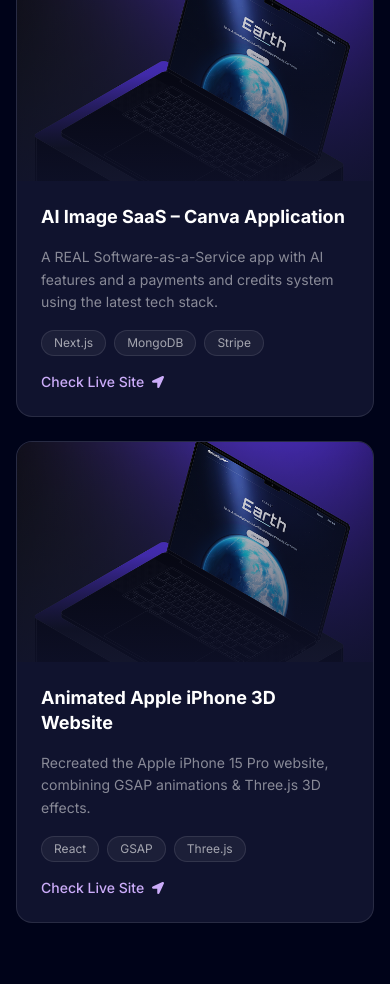
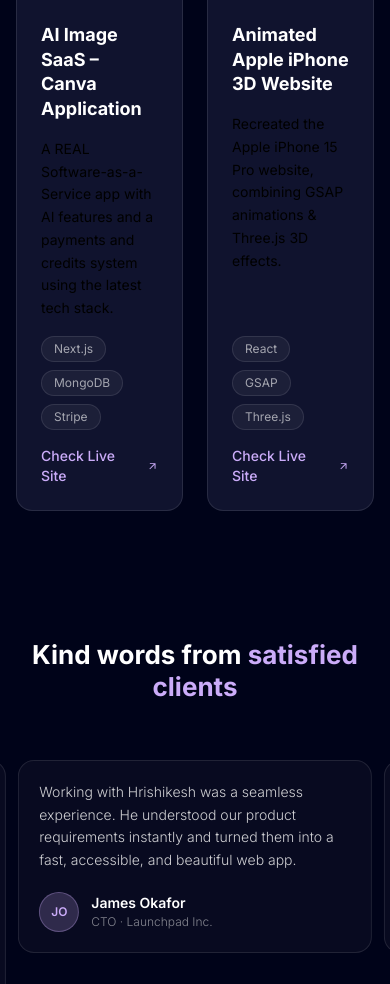
Before and after one commit to HrishikeshDev98/dev-portfolio, a Next.js app: page / in a window 390 px wide. Shown: the part 3340-4324 px from the top of the page. Built offline with nearby package versions, Linux system fonts and the light colour scheme.

Commit message:
feat: restructure page layout and enhance component organization; add testimonials and improve header navigation

```diff
--- a/src/app/(frontend)/(app)/page.tsx
+++ b/src/app/(frontend)/(app)/page.tsx
@@ -7,9 +7,15 @@ const Page = () => {
   return (
     <>
       <Banner />
-      <Work />
-      <RecentProjects />
-      <Testimonials />
+      <div id="about">
+        <Work />
+      </div>
+      <div id="projects">
+        <RecentProjects />
+      </div>
+      <div id="testimonials">
+        <Testimonials />
+      </div>
     </>
   )
 }
--- a/src/components/RecentProjects.tsx
+++ b/src/components/RecentProjects.tsx
@@ -1,7 +1,8 @@
 import React from 'react'
 import Image from 'next/image'
 import Link from 'next/link'
-import { FaLocationArrow } from 'react-icons/fa'
+import { MdArrowOutward } from 'react-icons/md'
+
 import { PROJECTS, type Project } from '@/constants'
 
 const ProjectCard = ({ project }: { project: Project }) => (
@@ -15,7 +16,7 @@ const ProjectCard = ({ project }: { project: Project }) => (
     {/* Content */}
     <div className="flex flex-col flex-1 p-6 gap-4">
       <h3 className="text-white font-bold text-lg leading-snug">{project.title}</h3>
-      <p className="text-white/50 text-sm leading-relaxed flex-1">{project.description}</p>
+      <p className="text-sm leading-relaxed flex-1">{project.description}</p>
 
       {/* Tech badges */}
       <div className="flex flex-wrap gap-2">
@@ -35,7 +36,7 @@ const ProjectCard = ({ project }: { project: Project }) => (
         target="_blank"
         className="flex items-center gap-2 text-secondary text-sm font-medium hover:gap-3 transition-all duration-200 w-fit"
       >
-        Check Live Site <FaLocationArrow size={12} />
+        Check Live Site <MdArrowOutward size={12} />
       </Link>
     </div>
   </div>
@@ -49,7 +50,7 @@ const RecentProjects = () => {
           A small selection of <span className="text-secondary">recent projects</span>
         </h2>
 
-        <div className="grid grid-cols-1 sm:grid-cols-2 gap-6">
+        <div className="grid grid-cols-2 md:grid-cols-3 gap-6">
           {PROJECTS.map((project) => (
             <ProjectCard key={project.title} project={project} />
           ))}
--- a/src/components/Testimonials.tsx
+++ b/src/components/Testimonials.tsx
@@ -2,67 +2,14 @@
 
 import { useRef } from 'react'
 import { Swiper, SwiperSlide } from 'swiper/react'
-import { Autoplay, Pagination } from 'swiper/modules'
+import { Autoplay } from 'swiper/modules'
 import { useGSAP } from '@gsap/react'
 import gsap from 'gsap'
 import { ScrollTrigger } from 'gsap/ScrollTrigger'
 import 'swiper/css'
-import 'swiper/css/pagination'
+import { TESTIMONIALS } from '@/constants'
 
 gsap.registerPlugin(ScrollTrigger)
-
-const TESTIMONIALS = [
-  {
-    name: 'Sarah Mitchell',
-    role: 'Product Manager',
-    company: 'Vercel',
-    quote:
-      'Hrishikesh delivered a pixel-perfect Next.js application ahead of schedule. His attention to performance and clean code structure made our codebase a joy to maintain.',
-    initials: 'SM',
-  },
-  {
-    name: 'James Okafor',
-    role: 'CTO',
-    company: 'Launchpad Inc.',
-    quote:
-      'Working with Hrishikesh was a seamless experience. He understood our product requirements instantly and turned them into a fast, accessible, and beautiful web app.',
-    initials: 'JO',
-  },
-  {
-    name: 'Priya Nair',
-    role: 'Founder',
-    company: 'Sprout Studio',
-    quote:
-      'The attention to detail in both design implementation and API integration was impressive. Our clients constantly compliment the smoothness of the interface.',
-    initials: 'PN',
-  },
-  {
-    name: 'Lucas Fernandez',
-    role: 'Lead Engineer',
-    company: 'Notion',
-    quote:
-      "Exceptional problem-solving skills and clear communication throughout. He didn't just write code — he thought deeply about the user experience at every step.",
-    initials: 'LF',
-  },
-  {
-    name: 'Aiko Tanaka',
-    role: 'Design Lead',
-    company: 'Linear',
-    quote:
-      "Hrishikesh bridged the gap between design and engineering better than anyone I've worked with. Every transition, every interaction felt intentional and polished.",
-    initials: 'AT',
-  },
-]
-
-const Stars = () => (
-  <div className="flex gap-1 mb-5">
-    {Array.from({ length: 5 }).map((_, i) => (
-      <svg key={i} className="w-4 h-4 fill-secondary" viewBox="0 0 20 20">
-        <path d="M9.049 2.927c.3-.921 1.603-.921 1.902 0l1.07 3.292a1 1 0 00.95.69h3.462c.969 0 1.371 1.24.588 1.81l-2.8 2.034a1 1 0 00-.364 1.118l1.07 3.292c.3.921-.755 1.688-1.54 1.118l-2.8-2.034a1 1 0 00-1.175 0l-2.8 2.034c-.784.57-1.838-.197-1.539-1.118l1.07-3.292a1 1 0 00-.364-1.118L2.98 8.72c-.783-.57-.38-1.81.588-1.81h3.461a1 1 0 00.951-.69l1.07-3.292z" />
-      </svg>
-    ))}
-  </div>
-)
 
 const TestimonialCard = ({
   name,
@@ -71,18 +18,15 @@ const TestimonialCard = ({
   quote,
   initials,
 }: (typeof TESTIMONIALS)[number]) => (
-  <div className="h-full flex flex-col justify-between border border-white/10 rounded-3xl p-8 bg-white/[0.02] backdrop-blur-sm">
-    <div>
-      <Stars />
-      <p className="text-light/80 text-[17px] leading-relaxed font-light">&ldquo;{quote}&rdquo;</p>
-    </div>
-    <div className="flex items-center gap-4 mt-8">
-      <div className="w-11 h-11 rounded-full bg-secondary/20 border border-secondary/30 flex items-center justify-center shrink-0">
-        <span className="text-secondary text-sm font-semibold">{initials}</span>
+  <div className="h-full flex flex-col justify-between border border-white/10 rounded-2xl md:rounded-3xl p-5 md:p-8 bg-white/[0.03]">
+    <p className="text-light/80 text-sm md:text-base leading-relaxed font-light">{quote}</p>
+    <div className="flex items-center gap-3 mt-5 md:mt-8">
+      <div className="w-10 h-10 md:w-11 md:h-11 rounded-full bg-secondary/20 border border-secondary/30 flex items-center justify-center shrink-0">
+        <span className="text-secondary text-xs md:text-sm font-semibold">{initials}</span>
       </div>
       <div>
-        <p className="text-light font-semibold text-base leading-tight">{name}</p>
-        <p className="text-light/50 text-sm font-light mt-0.5">
+        <p className="text-light font-semibold text-sm md:text-base leading-tight">{name}</p>
+        <p className="text-light/50 text-xs md:text-sm font-light mt-0.5">
           {role} · {company}
         </p>
       </div>
@@ -95,20 +39,12 @@ const Testimonials = () => {
 
   useGSAP(
     () => {
-      gsap.from('.testimonials-label', {
-        y: 20,
-        opacity: 0,
-        duration: 0.6,
-        ease: 'power3.out',
-        scrollTrigger: { trigger: sectionRef.current, start: 'top 80%' },
-      })
       gsap.from('.testimonials-heading', {
         y: 36,
         opacity: 0,
         duration: 0.8,
         ease: 'power3.out',
         scrollTrigger: { trigger: sectionRef.current, start: 'top 80%' },
-        delay: 0.15,
       })
       gsap.from('.testimonials-carousel', {
         y: 48,
@@ -116,7 +52,7 @@ const Testimonials = () => {
         duration: 0.9,
         ease: 'power3.out',
         scrollTrigger: { trigger: sectionRef.current, start: 'top 75%' },
-        delay: 0.3,
+        delay: 0.2,
       })
     },
     { scope: sectionRef },
@@ -125,39 +61,33 @@ const Testimonials = () => {
   return (
     <section ref={sectionRef} className="section overflow-hidden">
       <div className="container mb-12">
-        <p className="testimonials-label text-secondary text-xs uppercase tracking-widest font-medium text-center mb-3">
-          What clients say
-        </p>
         <h2 className="testimonials-heading text-light text-center sub-heading">
-          Trusted by people who <br className="hidden md:block" /> ship great products
+          Kind words from <span className="text-secondary">satisfied clients</span>
         </h2>
       </div>
 
-      <div className="testimonials-carousel px-4 md:px-10">
+      <div className="testimonials-carousel">
         <Swiper
-          modules={[Autoplay, Pagination]}
+          modules={[Autoplay]}
           slidesPerView={1.1}
-          spaceBetween={16}
+          spaceBetween={12}
           centeredSlides
           loop
           speed={700}
           autoplay={{ delay: 4000, disableOnInteraction: false, pauseOnMouseEnter: true }}
-          pagination={{ clickable: true, el: '.testimonials-pagination' }}
           breakpoints={{
-            640: { slidesPerView: 1.4, spaceBetween: 20 },
-            1024: { slidesPerView: 2.4, spaceBetween: 24 },
-            1280: { slidesPerView: 3, spaceBetween: 24 },
+            480: { slidesPerView: 1.2, spaceBetween: 16 },
+            768: { slidesPerView: 1.6, spaceBetween: 20 },
+            1024: { slidesPerView: 2.2, spaceBetween: 24 },
+            1280: { slidesPerView: 2.8, spaceBetween: 24 },
           }}
-          className="!pb-14"
         >
           {TESTIMONIALS.map((t) => (
-            <SwiperSlide key={t.name} className="h-auto self-stretch">
+            <SwiperSlide key={t.name} className="h-auto self-stretch py-2">
               <TestimonialCard {...t} />
             </SwiperSlide>
           ))}
         </Swiper>
-
-        <div className="testimonials-pagination flex justify-center gap-2 mt-2" />
       </div>
     </section>
   )
--- a/src/components/common/header/nav-link.tsx
+++ b/src/components/common/header/nav-link.tsx
@@ -4,16 +4,19 @@ import Link from 'next/link'
 
 export const NavLink = ({
   href,
+  isActive,
   children,
 }: {
   href: string
+  isActive?: boolean
   children: React.ReactNode
-  submenu?: { href: string }[]
 }) => {
   return (
     <Link
       href={href}
-      className={' text-base font-extralight transition-colors text-white font-semibold'}
+      className={`text-base transition-colors duration-200 font-semibold ${
+        isActive ? 'text-secondary' : 'text-white/70 hover:text-white'
+      }`}
     >
       {children}
     </Link>
--- a/src/constants/index.ts
+++ b/src/constants/index.ts
@@ -27,6 +27,51 @@ export const TECH_STACK_COL_TWO = [
   'ReactJS',
   'TypeScript',
   'Next.js',
+]
+
+// ─── Testimonials ─────────────────────────────────────────────────────────────
+
+export const TESTIMONIALS = [
+  {
+    name: 'Sarah Mitchell',
+    role: 'Product Manager',
+    company: 'Vercel',
+    quote:
+      "Collaborating with Hrishikesh was an absolute pleasure. His professionalism, promptness, and dedication to delivering exceptional results were evident throughout our project. His enthusiasm for every facet of development truly stands out. If you're seeking to elevate your website and elevate your brand, he is the ideal partner.",
+    initials: 'SM',
+  },
+  {
+    name: 'James Okafor',
+    role: 'CTO',
+    company: 'Launchpad Inc.',
+    quote:
+      'Working with Hrishikesh was a seamless experience. He understood our product requirements instantly and turned them into a fast, accessible, and beautiful web app.',
+    initials: 'JO',
+  },
+  {
+    name: 'Priya Nair',
+    role: 'Founder',
+    company: 'Sprout Studio',
+    quote:
+      'The attention to detail in both design implementation and API integration was impressive. Our clients constantly compliment the smoothness of the interface.',
+    initials: 'PN',
+  },
+  {
+    name: 'Lucas Fernandez',
+    role: 'Lead Engineer',
+    company: 'Notion',
+    quote:
+      "Exceptional problem-solving skills and clear communication throughout. He didn't just write code — he thought deeply about the user experience at every step.",
+    initials: 'LF',
+  },
+  {
+    name: 'Aiko Tanaka',
+    role: 'Design Lead',
+    company: 'Linear',
+    quote:
+      "Hrishikesh bridged the gap between design and engineering better than anyone I've worked with. Every transition, every interaction felt intentional and polished.",
+    initials: 'AT',
+  },
 ]
 
 // ─── Recent Projects ──────────────────────────────────────────────────────────
--- /dev/null
+++ b/src/hooks/useActiveSection.ts
@@ -0,0 +1,27 @@
+'use client'
+
+import { useEffect, useState } from 'react'
+
+export const useActiveSection = (ids: string[]): string => {
+  const [activeId, setActiveId] = useState('')
+
+  useEffect(() => {
+    const observer = new IntersectionObserver(
+      (entries) => {
+        entries.forEach((entry) => {
+          if (entry.isIntersecting) setActiveId(entry.target.id)
+        })
+      },
+      { rootMargin: '-45% 0px -45% 0px', threshold: 0 },
+    )
+
+    ids.forEach((id) => {
+      const el = document.getElementById(id)
+      if (el) observer.observe(el)
+    })
+
+    return () => observer.disconnect()
+  }, [ids])
+
+  return activeId
+}
```
Also changed, not shown: src/components/common/header/header.tsx (+7 -13 lines), src/static/images/waste/image.png.
